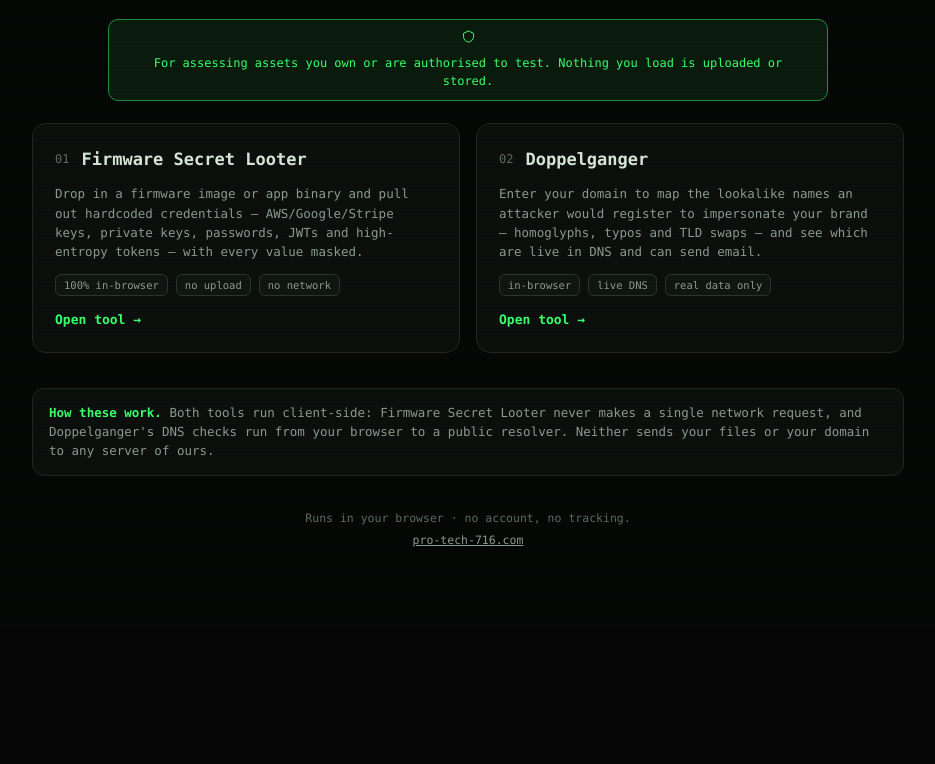
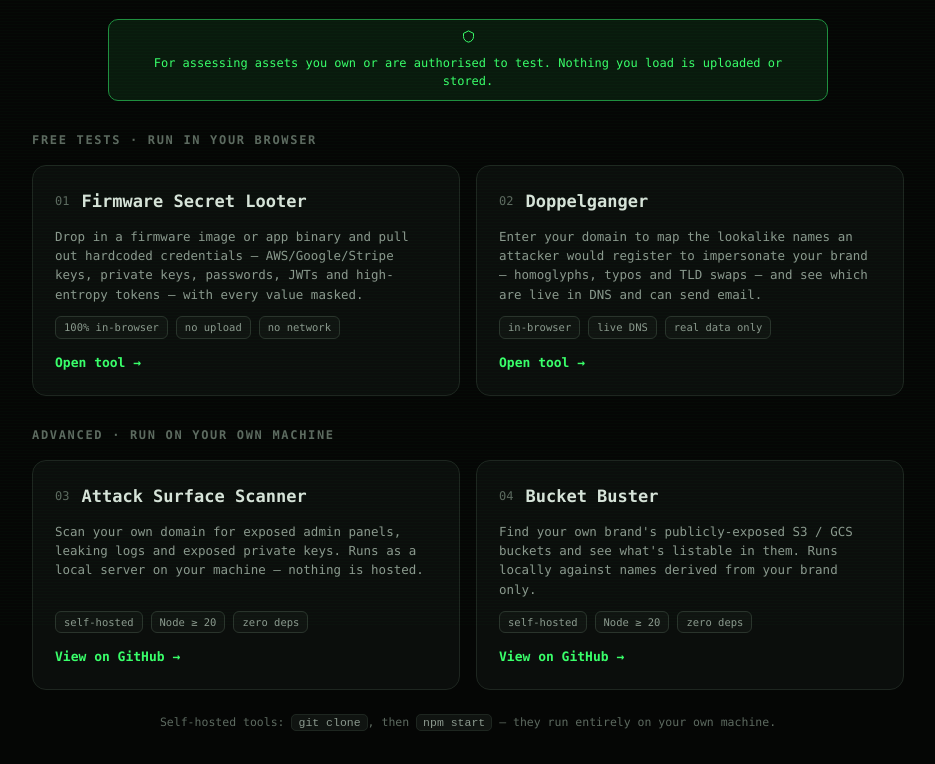
Before and after one commit to AjpSh00t3r/protech-security-tools, a plain HTML site: page index.html in a window 1280 px wide. Shown: the part 174-938 px from the top of the page, without its empty margins (172-1107 px from the left). Before the commit the page ends 800 px from the top, so only its background shows below. Drawn offline with Linux system fonts and the light colour scheme.

Commit message:
Add advanced self-hosted tools group to the tools hub
Lists Attack Surface Scanner and Bucket Buster (GitHub, clone-and-run)
alongside the two in-browser tools, and clarifies the client-side vs
server-side split in the notes.

Co-Authored-By: Claude Opus 4.8 <noreply@anthropic.com>

```diff
--- a/index.html
+++ b/index.html
@@ -50,6 +50,9 @@ h1 { margin:0; font-size:27px; font-weight:600; letter-spacing:-.01em; }
 .note b { color: var(--green); }
 .foot { text-align:center; color: var(--text-3); font-size:11.5px; margin:0; display:grid; gap:4px; }
 .foot a { color: var(--text-2); }
+.group { margin:8px 0 -6px; font-size:12px; letter-spacing:.14em; text-transform:uppercase; color: var(--text-3); font-weight:600; }
+.hint { color: var(--text-3); font-size:11.5px; margin:2px 0 0; text-align:center; }
+.hint code { color: var(--text-2); background: var(--s2); border:1px solid var(--line); border-radius:5px; padding:1px 6px; }
 </style>
 </head>
 <body>
@@ -64,6 +67,7 @@ h1 { margin:0; font-size:27px; font-weight:600; letter-spacing:-.01em; }
     For assessing assets you own or are authorised to test. Nothing you load is uploaded or stored.
   </p>
 
+  <p class="group">Free tests · run in your browser</p>
   <div class="grid">
     <a class="card" href="firmware-secret-looter/">
       <div class="top"><span class="n">01</span><h2>Firmware Secret Looter</h2></div>
@@ -79,10 +83,27 @@ h1 { margin:0; font-size:27px; font-weight:600; letter-spacing:-.01em; }
     </a>
   </div>
 
-  <p class="note"><b>How these work.</b> Both tools run client-side: Firmware Secret Looter never makes a single network request, and Doppelganger's DNS checks run from your browser to a public resolver. Neither sends your files or your domain to any server of ours.</p>
+  <p class="group">Advanced · run on your own machine</p>
+  <div class="grid">
+    <a class="card" href="https://github.com/AjpSh00t3r/attack-surface-scanner" target="_blank" rel="noopener">
+      <div class="top"><span class="n">03</span><h2>Attack Surface Scanner</h2></div>
+      <p>Scan your own domain for exposed admin panels, leaking logs and exposed private keys. Runs as a local server on your machine — nothing is hosted.</p>
+      <div class="tags"><span class="tag">self-hosted</span><span class="tag">Node ≥ 20</span><span class="tag">zero deps</span></div>
+      <span class="go">View on GitHub →</span>
+    </a>
+    <a class="card" href="https://github.com/AjpSh00t3r/bucket-buster" target="_blank" rel="noopener">
+      <div class="top"><span class="n">04</span><h2>Bucket Buster</h2></div>
+      <p>Find your own brand's publicly-exposed S3 / GCS buckets and see what's listable in them. Runs locally against names derived from your brand only.</p>
+      <div class="tags"><span class="tag">self-hosted</span><span class="tag">Node ≥ 20</span><span class="tag">zero deps</span></div>
+      <span class="go">View on GitHub →</span>
+    </a>
+  </div>
+  <p class="hint">Self-hosted tools: <code>git clone</code>, then <code>npm start</code> — they run entirely on your own machine.</p>
+
+  <p class="note"><b>How these work.</b> The two browser tools run fully client-side: Firmware Secret Looter never makes a single network request, and Doppelganger's DNS checks go from your own browser to a public resolver — neither sends your files or your domain to any server of ours. The two advanced tools scan server-side, so they're shipped as code you run on your own machine rather than hosted here.</p>
 
   <p class="foot">
-    <span>Runs in your browser · no account, no tracking.</span>
+    <span>No account, no tracking.</span>
     <span><a href="https://pro-tech-716.com">pro-tech-716.com</a></span>
   </p>
 </main>
```
